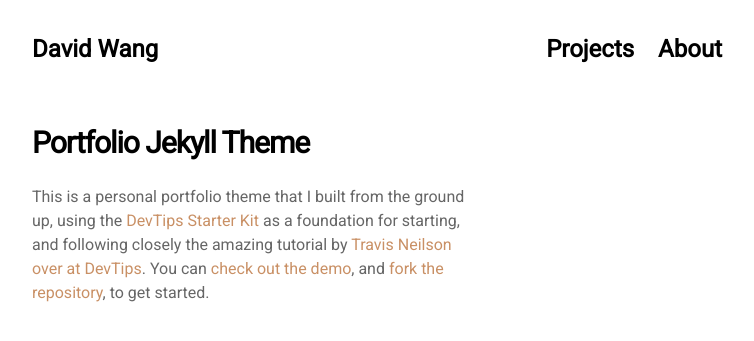
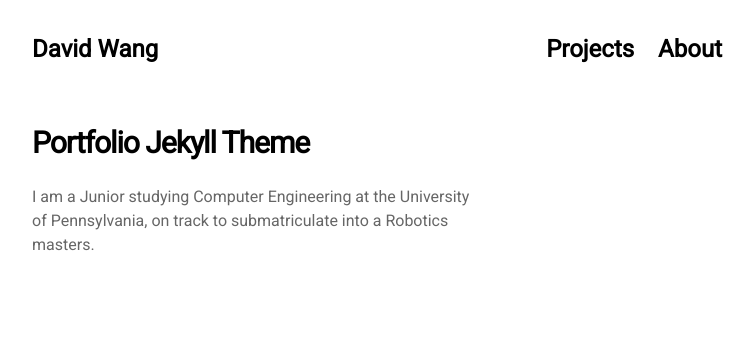
Before and after one commit to david-wang-1/david-wang-1.github.io, a Jekyll site: the page built from about.html, in a window 1280 px wide. Shown: the top 341 px of the page, without its empty margins (263-1017 px from the left). Built offline with Jekyll 4.4.1, drawn with Linux system fonts in a browser that asks for light colours; nearby versions of some CDN libraries.

Commit message:
changing description

```diff
--- a/_data/settings.yml
+++ b/_data/settings.yml
@@ -37,7 +37,7 @@
 about: >
   # Portfolio Jekyll Theme
 
-  This is a personal portfolio theme that I built from the ground up, using the [DevTips Starter Kit](http://devtipsstarterkit.com/) as a foundation for starting, and following closely the amazing tutorial by [Travis Neilson over at DevTips](https://www.youtube.com/watch?v=T6jKLsxbFg4&list=PL0CB3OvPhDA_STygmp3sDenx3UpdOMk7P). You can [check out the demo](lenpaul.github.io/portfolio-jekyll-theme/), and [fork the repository](https://github.com/LeNPaul/portfolio-jekyll-theme/fork), to get started.
+  I am a Junior studying Computer Engineering at the University of Pennsylvania, on track to submatriculate into a Robotics masters.
 
 contact: >
   # Contact
```
